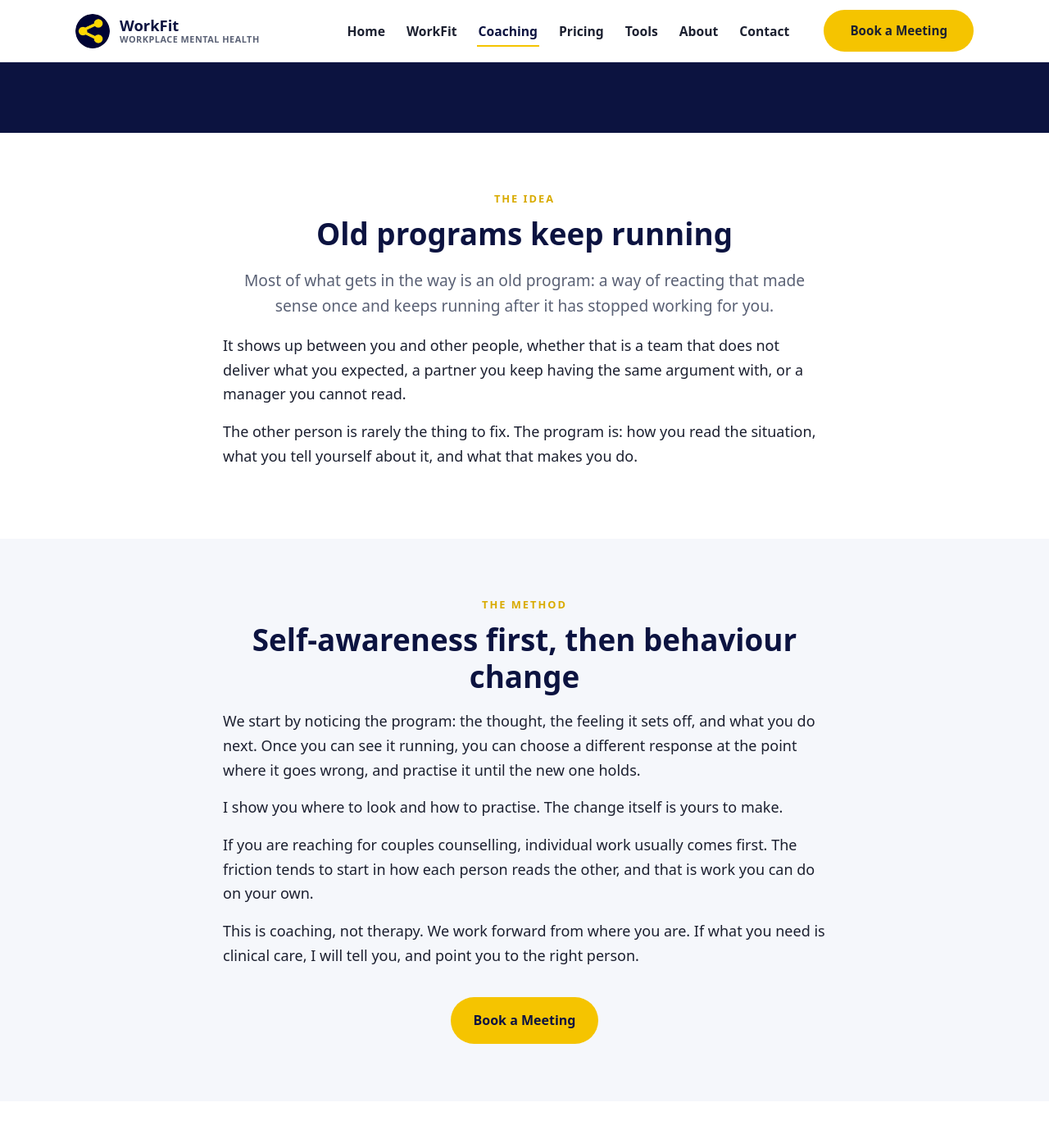
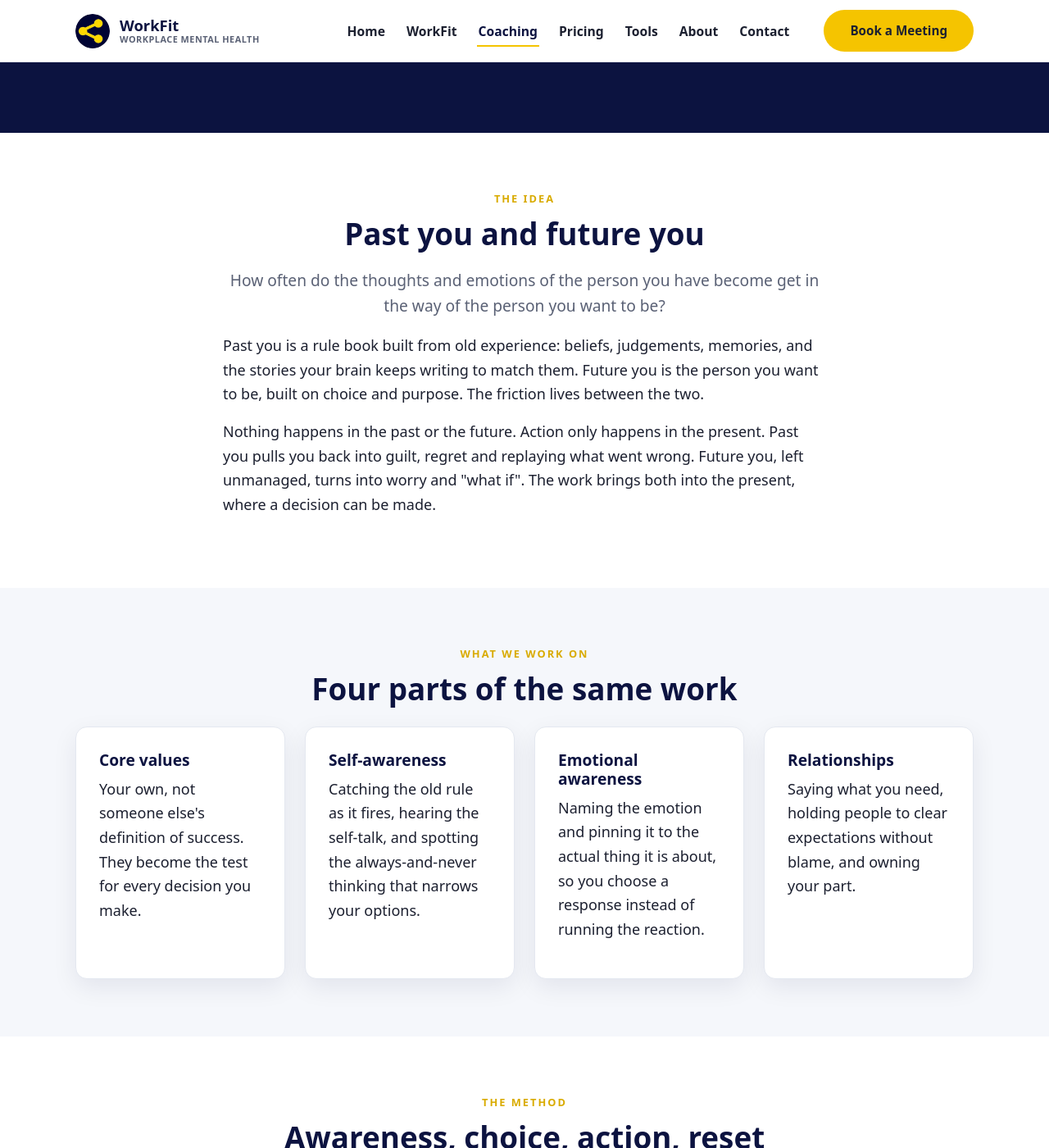
Before and after one commit to RobMaisey/workfit-site, a Jekyll site: the page built from coaching.html, in a window 1280 px wide and 1400 px high, scrolled down 676 px. Shown: the whole window at 82% size. Built offline with Jekyll 4.4.1, drawn with Linux system fonts in a browser that asks for light colours; some of the changed text lies outside the part shown.

Commit message:
Update coaching.html

```diff
--- a/coaching.html
+++ b/coaching.html
@@ -1,7 +1,7 @@
 ---
 layout: default
 title: "Coaching"
-description: "Private coaching for individuals and families. Change how you respond to your own thoughts and feelings, so you can deal with people and reach what you are after. In person around the Lower Mainland or remote anywhere."
+description: "Private coaching for individuals and families. Core values, self-awareness and emotional awareness, so the person you have become stops getting in the way of the person you want to be. In person around the Lower Mainland or remote anywhere."
 permalink: /coaching/
 ---
 
@@ -15,7 +15,7 @@ permalink: /coaching/
   "telephone": "+16049049400",
   "email": "rob@sharezen.com",
   "priceRange": "$300/month",
-  "description": "Private coaching for individuals and families. Change how you respond to your own thoughts and feelings, so you can deal with people and reach what you are after. In person around the Lower Mainland or remote anywhere.",
+  "description": "Private coaching for individuals and families. Core values, self-awareness and emotional awareness, so the person you have become stops getting in the way of the person you want to be. In person around the Lower Mainland or remote anywhere.",
   "founder": { "@type": "Person", "name": "Rob Maisey", "jobTitle": "Coach" },
   "address": { "@type": "PostalAddress", "addressLocality": "Coquitlam", "addressRegion": "BC", "addressCountry": "CA" },
   "areaServed": [
@@ -25,7 +25,7 @@ permalink: /coaching/
     { "@type": "Place", "name": "Tri-Cities, British Columbia" },
     { "@type": "Place", "name": "Lower Mainland, British Columbia" }
   ],
-  "knowsAbout": ["behaviour change", "self-awareness", "relationship coaching", "leadership coaching", "individual coaching", "family coaching", "stress", "habits"],
+  "knowsAbout": ["core values", "self-awareness", "emotional awareness", "behaviour change", "relationships", "leadership coaching", "individual coaching", "family coaching", "habits"],
   "availableChannel": [
     { "@type": "ServiceChannel", "serviceLocation": { "@type": "Place", "name": "Lower Mainland, BC" } },
     { "@type": "ServiceChannel", "name": "Online / Remote" }
@@ -44,53 +44,52 @@ permalink: /coaching/
   </div>
 </section>
 
-<!-- ============ THE IDEA ============ -->
+<!-- ============ PAST YOU / FUTURE YOU ============ -->
 <section class="section" id="idea">
   <div class="container narrow center">
     <p class="eyebrow">The idea</p>
-    <h2>Old programs keep running</h2>
-    <p class="lead">Most of what gets in the way is an old program: a way of reacting that made sense once and keeps running after it has stopped working for you.</p>
+    <h2>Past you and future you</h2>
+    <p class="lead">How often do the thoughts and emotions of the person you have become get in the way of the person you want to be?</p>
   </div>
 
   <div class="container narrow" style="margin-top:18px;">
-    <p>It shows up between you and other people, whether that is a team that does not deliver what you expected, a partner you keep having the same argument with, or a manager you cannot read.</p>
-    <p>The other person is rarely the thing to fix. The program is: how you read the situation, what you tell yourself about it, and what that makes you do.</p>
+    <p>Past you is a rule book built from old experience: beliefs, judgements, memories, and the stories your brain keeps writing to match them. Future you is the person you want to be, built on choice and purpose. The friction lives between the two.</p>
+    <p>Nothing happens in the past or the future. Action only happens in the present. Past you pulls you back into guilt, regret and replaying what went wrong. Future you, left unmanaged, turns into worry and "what if". The work brings both into the present, where a decision can be made.</p>
+  </div>
+</section>
+
+<!-- ============ WHAT WE WORK ON ============ -->
+<section class="section section-alt" id="work">
+  <div class="container narrow center">
+    <p class="eyebrow">What we work on</p>
+    <h2>Four parts of the same work</h2>
+  </div>
+
+  <div class="container">
+    <div class="grid grid-4 mt-2">
+      <div class="card"><h3>Core values</h3><p>Your own, not someone else's definition of success. They become the test for every decision you make.</p></div>
+      <div class="card"><h3>Self-awareness</h3><p>Catching the old rule as it fires, hearing the self-talk, and spotting the always-and-never thinking that narrows your options.</p></div>
+      <div class="card"><h3>Emotional awareness</h3><p>Naming the emotion and pinning it to the actual thing it is about, so you choose a response instead of running the reaction.</p></div>
+      <div class="card"><h3>Relationships</h3><p>Saying what you need, holding people to clear expectations without blame, and owning your part.</p></div>
+    </div>
   </div>
 </section>
 
 <!-- ============ THE METHOD ============ -->
-<section class="section section-alt" id="method">
+<section class="section" id="method">
   <div class="container narrow center">
     <p class="eyebrow">The method</p>
-    <h2>Self-awareness first, then behaviour change</h2>
+    <h2>Awareness, choice, action, reset</h2>
+    <p class="lead">Your habits will always overpower your choices until you make changing them the choice.</p>
   </div>
 
   <div class="container narrow" style="margin-top:18px;">
-    <p>We start by noticing the program: the thought, the feeling it sets off, and what you do next. Once you can see it running, you can choose a different response at the point where it goes wrong, and practise it until the new one holds.</p>
-    <p>I show you where to look and how to practise. The change itself is yours to make.</p>
-    <p>If you are reaching for couples counselling, individual work usually comes first. The friction tends to start in how each person reads the other, and that is work you can do on your own.</p>
+    <p>Mental skills are trained, not innate. We work through the same process until the new response holds: notice what is running, choose what you want to do instead, do it, and reset when it slips. I show you where to look and how to practise. The change itself is yours to make.</p>
     <p>This is coaching, not therapy. We work forward from where you are. If what you need is clinical care, I will tell you, and point you to the right person.</p>
   </div>
 
   <div class="center-btn">
     <a class="btn btn-primary" href="{{ site.booking_url }}" target="_blank" rel="noopener">Book a Meeting</a>
-  </div>
-</section>
-
-<!-- ============ WHAT WE WORK ON ============ -->
-<section class="section" id="work">
-  <div class="container narrow center">
-    <p class="eyebrow">What we work on</p>
-    <h2>Where this shows up most</h2>
-  </div>
-
-  <div class="container">
-    <div class="grid grid-4 mt-2">
-      <div class="card"><h3>Leading people</h3><p>Setting expectations clearly and holding people to them without it turning into a fight.</p></div>
-      <div class="card"><h3>Relationships</h3><p>How you read other people, and how that reading shapes what happens next.</p></div>
-      <div class="card"><h3>Stress and pressure</h3><p>The load itself rarely changes. How you carry it can.</p></div>
-      <div class="card"><h3>Habits and follow-through</h3><p>Closing the gap between what you intend and what you actually do.</p></div>
-    </div>
   </div>
 </section>
 
```
